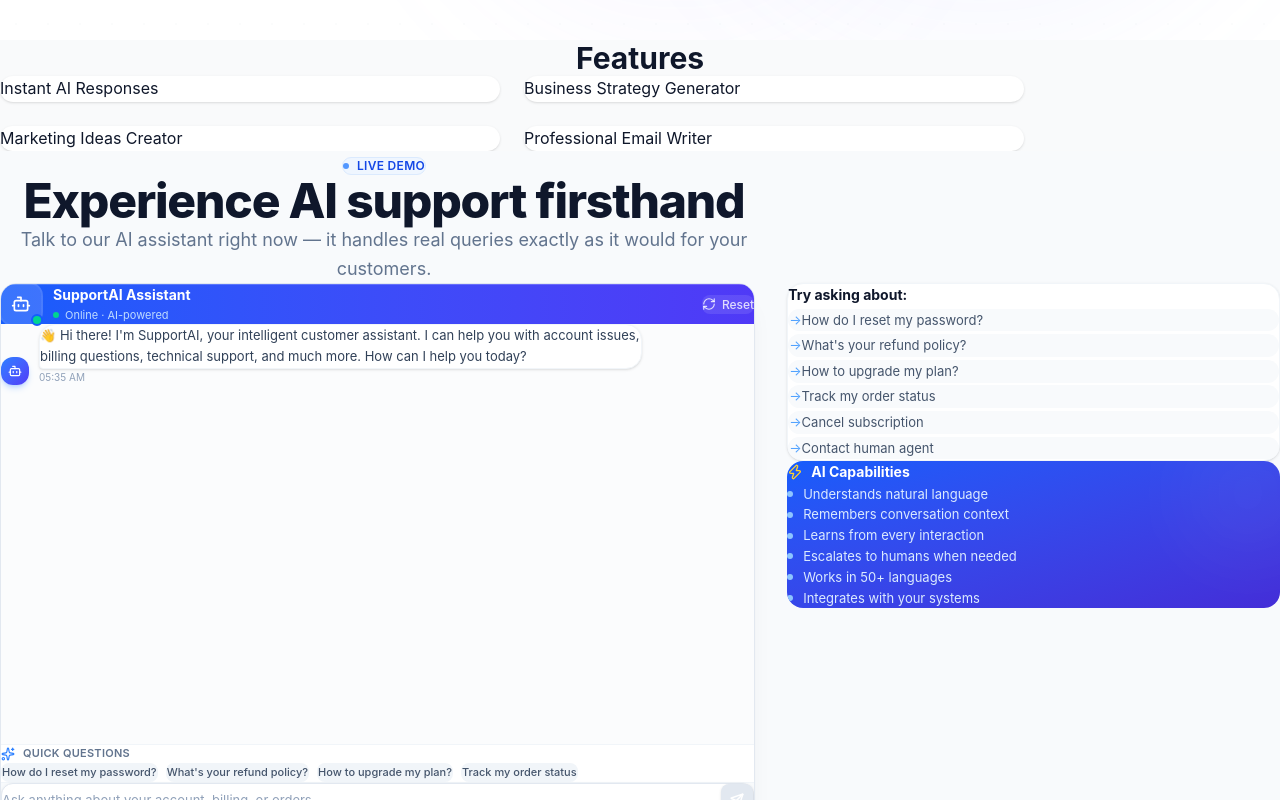
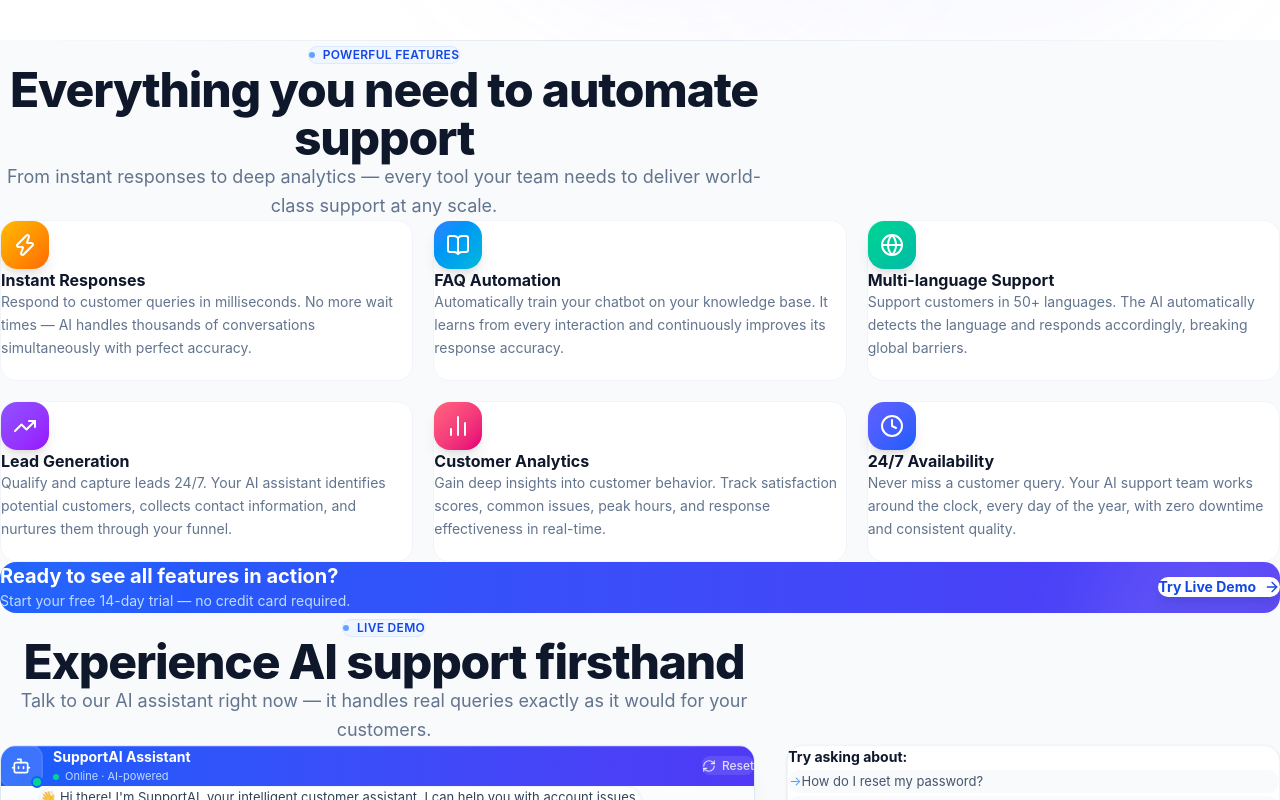
Before and after one commit to sabahatabid/AI-Business-Assistant, a Next.js app in the folder ai-support-chatbot/: page / in a window 1280 px wide. Shown: the part 760-1560 px from the top of the page. Built offline with nearby package versions, Linux system fonts and the light colour scheme.

Commit message:
Refactor FeaturesSection component with new layout

```diff
--- a/ai-support-chatbot/src/components/sections/FeaturesSection.tsx
+++ b/ai-support-chatbot/src/components/sections/FeaturesSection.tsx
@@ -1,26 +1,98 @@
-export default function Features() {
-  const features = [
-    "Instant AI Responses",
-    "Business Strategy Generator",
-    "Marketing Ideas Creator",
-    "Professional Email Writer",
-  ];
+"use client";
 
+import { Zap, BookOpen, Globe, TrendingUp, BarChart2, Clock, LucideIcon, ArrowRight } from "lucide-react";
+import SectionHeader from "@/components/ui/SectionHeader";
+import { features } from "@/data/siteData";
+
+const iconMap: Record<string, LucideIcon> = { Zap, BookOpen, Globe, TrendingUp, BarChart2, Clock };
+
+// Lighter gradient pairs that look great on white
+const iconBgs: Record<string, string> = {
+  Zap:       "from-amber-400 to-orange-500",
+  BookOpen:  "from-blue-500 to-cyan-500",
+  Globe:     "from-emerald-400 to-teal-500",
+  TrendingUp:"from-violet-500 to-purple-600",
+  BarChart2: "from-rose-400 to-pink-600",
+  Clock:     "from-indigo-500 to-blue-600",
+};
+
+export default function FeaturesSection() {
   return (
-    <section id="features" className="py-20 px-6 bg-gray-50">
-      <h2 className="text-3xl font-bold text-center mb-10">
-        Features
-      </h2>
+    <section
+      id="features"
+      className="py-28 bg-slate-50 dark:bg-slate-900"
+      aria-labelledby="features-heading"
+    >
+      {/* top divider */}
+      <div className="absolute top-0 inset-x-0 h-px bg-gradient-to-r from-transparent via-slate-200 dark:via-slate-700 to-transparent" />
 
-      <div className="grid md:grid-cols-2 gap-6 max-w-5xl mx-auto">
-        {features.map((item, i) => (
-          <div
-            key={i}
-            className="p-6 bg-white shadow rounded-2xl hover:shadow-lg transition"
-          >
-            {item}
+      <div className="max-w-7xl mx-auto px-5 sm:px-8 lg:px-10">
+        <SectionHeader
+          badge="Powerful Features"
+          title="Everything you need to automate support"
+          subtitle="From instant responses to deep analytics — every tool your team needs to deliver world-class support at any scale."
+        />
+
+        {/* Grid */}
+        <div className="mt-16 grid grid-cols-1 sm:grid-cols-2 lg:grid-cols-3 gap-5">
+          {features.map((feature, index) => {
+            const Icon = iconMap[feature.icon];
+            const bg   = iconBgs[feature.icon] ?? feature.color;
+            return (
+              <div
+                key={index}
+                className="group relative bg-white dark:bg-slate-800 rounded-2xl border border-slate-100 dark:border-slate-700 p-7 card-hover cursor-default"
+              >
+                {/* Top accent line on hover */}
+                <div className={`absolute inset-x-0 top-0 h-0.5 bg-gradient-to-r ${bg} rounded-t-2xl opacity-0 group-hover:opacity-100 transition-opacity duration-300`} />
+
+                {/* Icon */}
+                <div
+                  className={`inline-flex w-12 h-12 bg-gradient-to-br ${bg} rounded-2xl items-center justify-center mb-5 shadow-lg group-hover:scale-110 transition-transform duration-300`}
+                >
+                  {Icon && <Icon className="w-6 h-6 text-white" aria-hidden="true" strokeWidth={2} />}
+                </div>
+
+                <h3 className="text-base font-bold text-slate-900 dark:text-white mb-2.5 leading-snug">
+                  {feature.title}
+                </h3>
+                <p className="text-[14px] text-slate-500 dark:text-slate-400 leading-relaxed mb-5">
+                  {feature.description}
+                </p>
+
+                <div className="flex items-center gap-1.5 text-blue-600 dark:text-blue-400 text-[13px] font-semibold opacity-0 group-hover:opacity-100 -translate-y-1 group-hover:translate-y-0 transition-all duration-250">
+                  Learn more
+                  <ArrowRight className="w-3.5 h-3.5" />
+                </div>
+              </div>
+            );
+          })}
+        </div>
+
+        {/* CTA Banner */}
+        <div className="mt-14 relative overflow-hidden bg-gradient-to-r from-blue-600 to-indigo-600 rounded-2xl p-8 sm:p-10">
+          {/* inner glow */}
+          <div className="absolute -top-16 -right-16 w-64 h-64 bg-white/10 rounded-full blur-2xl" />
+          <div className="absolute -bottom-12 -left-12 w-48 h-48 bg-white/5 rounded-full blur-2xl" />
+
+          <div className="relative flex flex-col sm:flex-row items-start sm:items-center justify-between gap-6">
+            <div>
+              <h3 className="text-xl font-bold text-white mb-1.5">
+                Ready to see all features in action?
+              </h3>
+              <p className="text-blue-200 text-[14px]">
+                Start your free 14-day trial — no credit card required.
+              </p>
+            </div>
+            <button
+              onClick={() => document.querySelector("#demo")?.scrollIntoView({ behavior: "smooth" })}
+              className="shrink-0 inline-flex items-center gap-2 bg-white text-blue-700 font-bold text-sm px-6 py-3 rounded-xl hover:bg-blue-50 transition-colors shadow-lg shadow-blue-900/20"
+            >
+              Try Live Demo
+              <ArrowRight className="w-4 h-4" />
+            </button>
           </div>
-        ))}
+        </div>
       </div>
     </section>
   );
```
